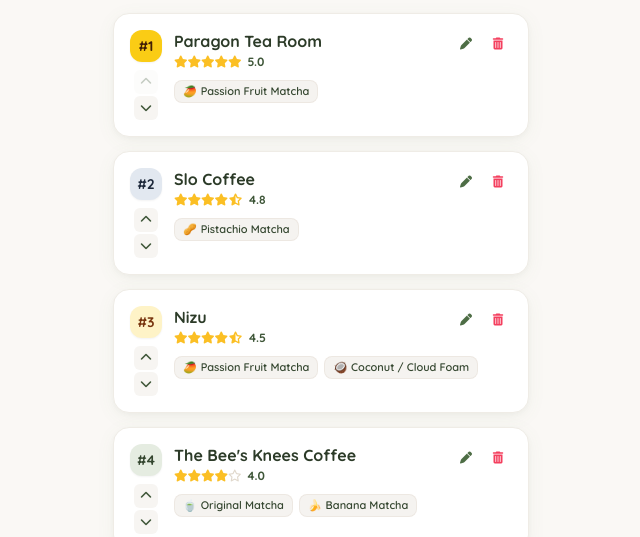
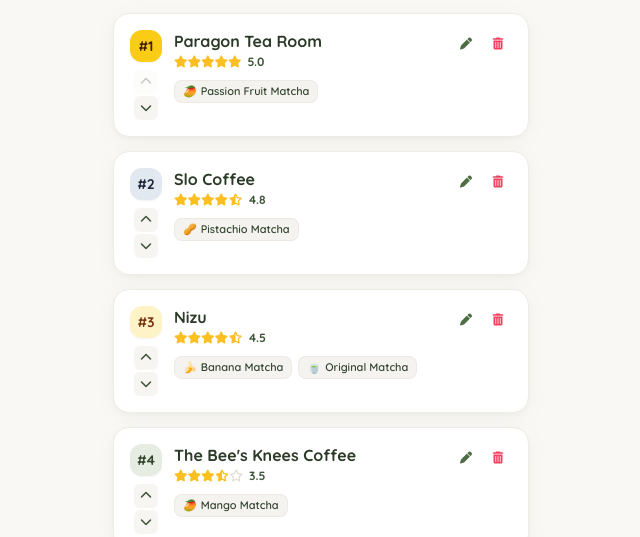
Before and after one commit to alantking/MatchaRanker, a plain HTML site: page index.html in a window 1280 px wide. Shown: the part 271-808 px from the top of the page, without its empty margins (319-959 px from the left). Drawn offline with nearby package versions, Linux system fonts and the light colour scheme.

Commit message:
Update index.html

```diff
--- a/index.html
+++ b/index.html
@@ -213,6 +213,7 @@
             { id: 'original', label: 'Original Matcha', icon: '🍵' },
             { id: 'banana', label: 'Banana Matcha', icon: '🍌' },
             { id: 'passion', label: 'Passion Fruit Matcha', icon: '🥭' },
+            { id: 'mango', label: 'Mango Matcha', icon: '🥭' },
             { id: 'frappe', label: 'Matcha Frappe / Slush', icon: '🍧' },
             { id: 'strawberry', label: 'Strawberry Matcha', icon: '🍓' },
             { id: 'coconut', label: 'Coconut / Cloud Foam', icon: '🥥' },
@@ -246,18 +247,17 @@
     name: 'Nizu',
     rating: 4.5,
     drinks: [
-      'Passion Fruit Matcha',
-      'Coconut / Cloud Foam'
+      'Banana Matcha',
+      'Original Matcha'
     ]
   },
   {
     id: '4',
     rankOrder: 4,
     name: 'The Bee\'s Knees Coffee',
-    rating: 4.0,
+    rating: 3.5,
     drinks: [
-      'Original Matcha',
-      'Banana Matcha'
+      'Mango Matcha'
     ]
   },
   {
```
